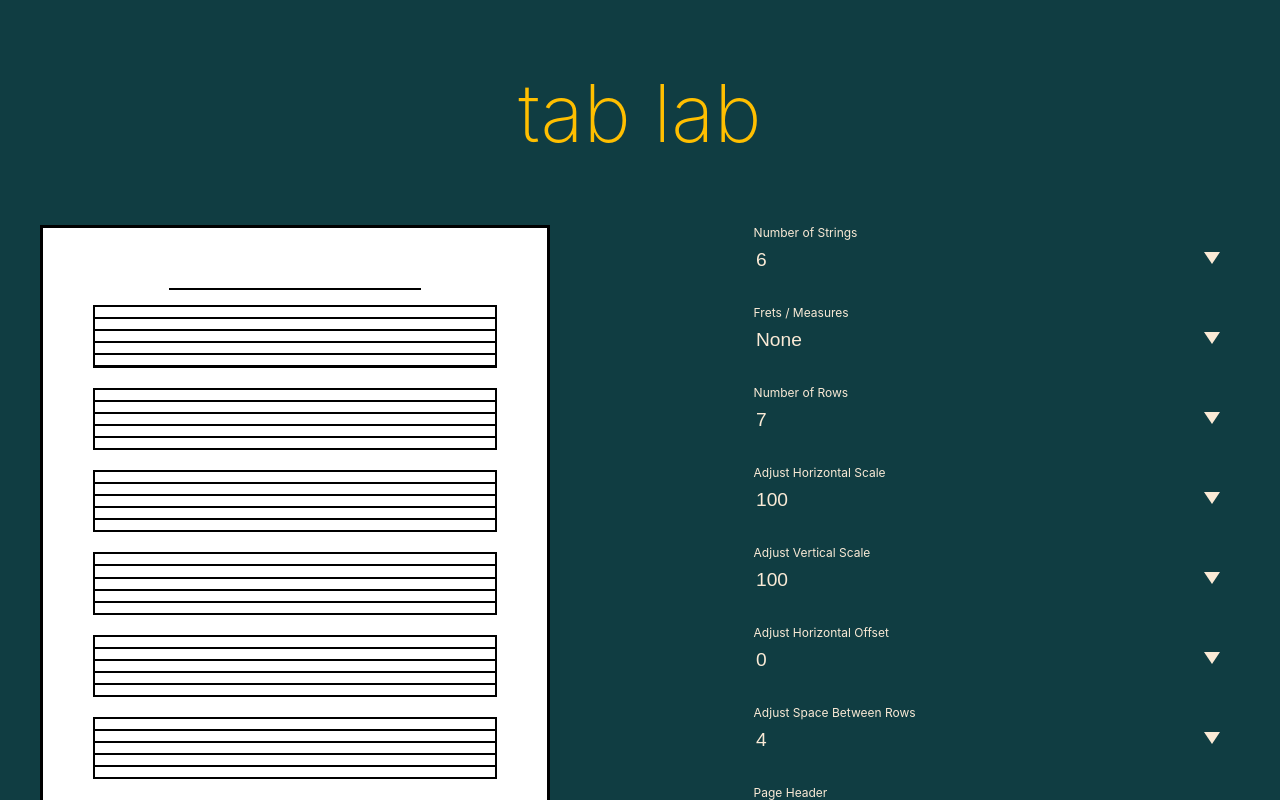
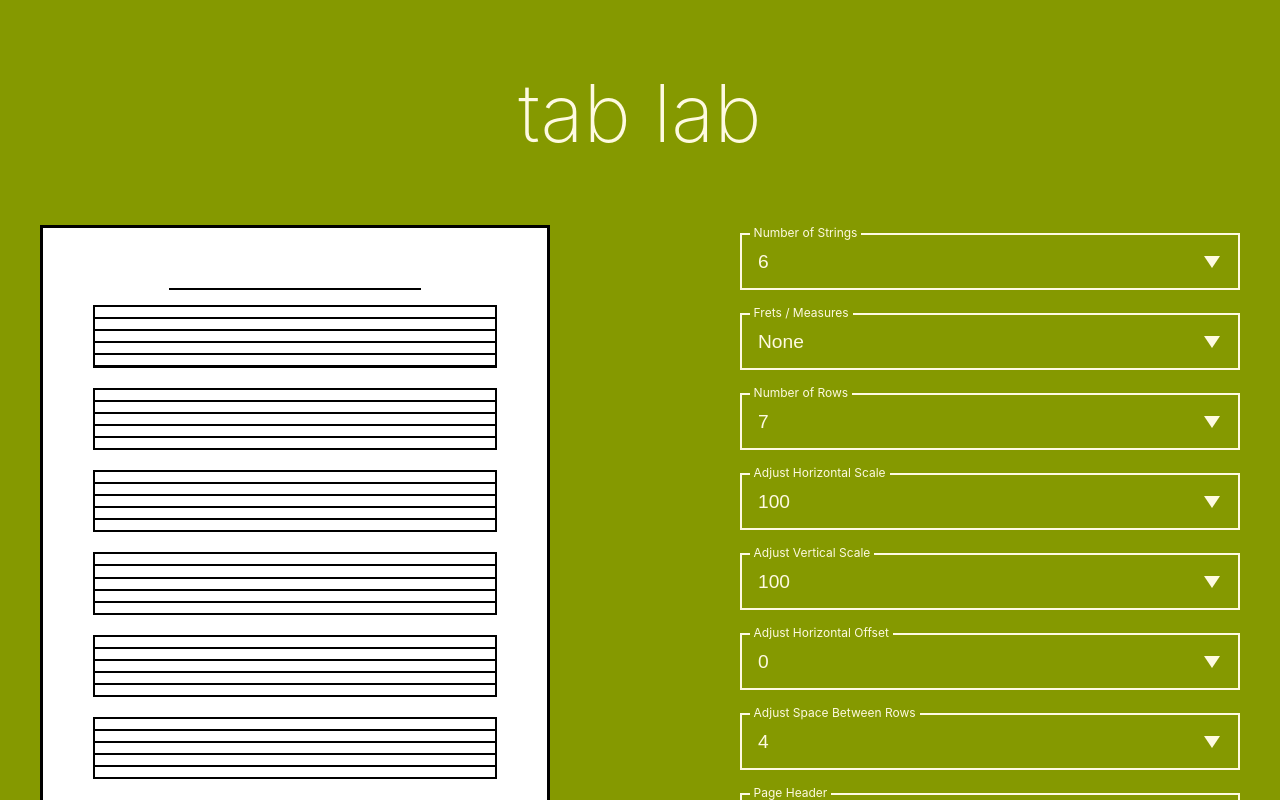
Before and after one commit to andentx/tab-lab, a Next.js app: page / in a window 1280 px wide. Shown: the top 800 px of the page. Built offline with nearby package versions, Linux system fonts and the light colour scheme.

Commit message:
Update color palette

```diff
--- a/components/Color.js
+++ b/components/Color.js
@@ -4,29 +4,34 @@ const GlobalColor = createGlobalStyle`
 
   :root {
     /* primary color */
-    --sf-bay: hsl(186, 62%, 16%);
+    --lab-green: hsl(68, 100%, 30%);
+    --primary-color: var(--lab-green);
 
     /* secondary color */
-    --aged-white: hsl(34, 78%, 91%);
+    --beige: hsl(52, 94%, 94%);
+    --secondary-color: var(--beige);
 
     /* accent color */
-    --sunset-gold: hsl(45, 100%, 50%);
-    --sunset-gold-dark: hsl(45, 100%, 30%);
+    --dark-beige: hsl(52, 94%, 20%);
+    --accent-color: var(--dark-beige);
 
-    /* more colors */
-    --surf-green: rgb(176, 218, 184);
-    --daphne-blue: rgb(169, 210, 220);
-    --rosewood1: rgb(77, 58, 53);
-    --rosewood2: rgb(123, 87, 89);
 
     /* color roles */
-    --site-background-color: var(--sf-bay);
-    --text-color: var(--aged-white);
-    --text-color-hover: var(--sunset-gold);
+    --site-background-color: var(--primary-color);
+    --text-color: var(--secondary-color);
+    --text-color-hover: var(--accent-color);
 
     /* color assignments */
     --main-section-background-color: var(--site-background-color);
-    --title-color: var(--sunset-gold);
+    --title-color: var(--secondary-color);
+    --form-label-color: var(--secondary-color);
+    --form-border-color: var(--secondary-color);
+    --button-background-color: var(--secondary-color);
+    --button-text-color: black;
+    --button-border-color: black;
+    --footer-link-color: var(--text-color);
+    --footer-link-color-hover: var(--text-color-hover);
+
 
   }
 
```
